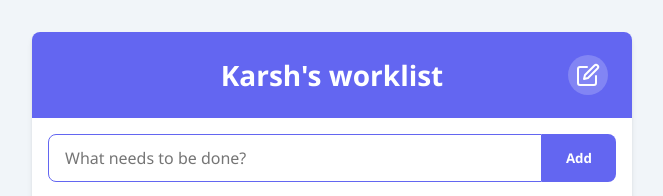
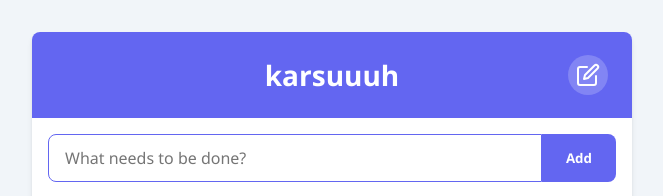
Before and after one commit to Harsuk17/todo_list, a plain HTML site: page index.html in a window 1280 px wide. Shown: the top 196 px of the page, without its empty margins (308-971 px from the left). Drawn offline with Linux system fonts and the light colour scheme.

Commit message:
Update index.html
Signed-off-by: Harsh Patel <patelharsh8335@gmail.com>

```diff
--- a/index.html
+++ b/index.html
@@ -3,7 +3,7 @@
 <head>
     <meta charset="UTF-8">
     <meta name="viewport" content="width=device-width, initial-scale=1.0">
-    <title>Karsh Todo App</title>
+    <title>Karishma</title>
     <style>
         :root {
             --primary: #6366f1;
@@ -269,7 +269,7 @@
 <body>
     <div class="container">
         <div class="header">
-            <h1>Karsh's worklist</h1>
+            <h1>karsuuuh</h1>
             <div class="header-icon">
                 <svg xmlns="http://www.w3.org/2000/svg" width="24" height="24" viewBox="0 0 24 24" fill="none" stroke="currentColor" stroke-width="2" stroke-linecap="round" stroke-linejoin="round">
                     <path d="M11 4H4a2 2 0 0 0-2 2v14a2 2 0 0 0 2 2h14a2 2 0 0 0 2-2v-7"></path>
```
